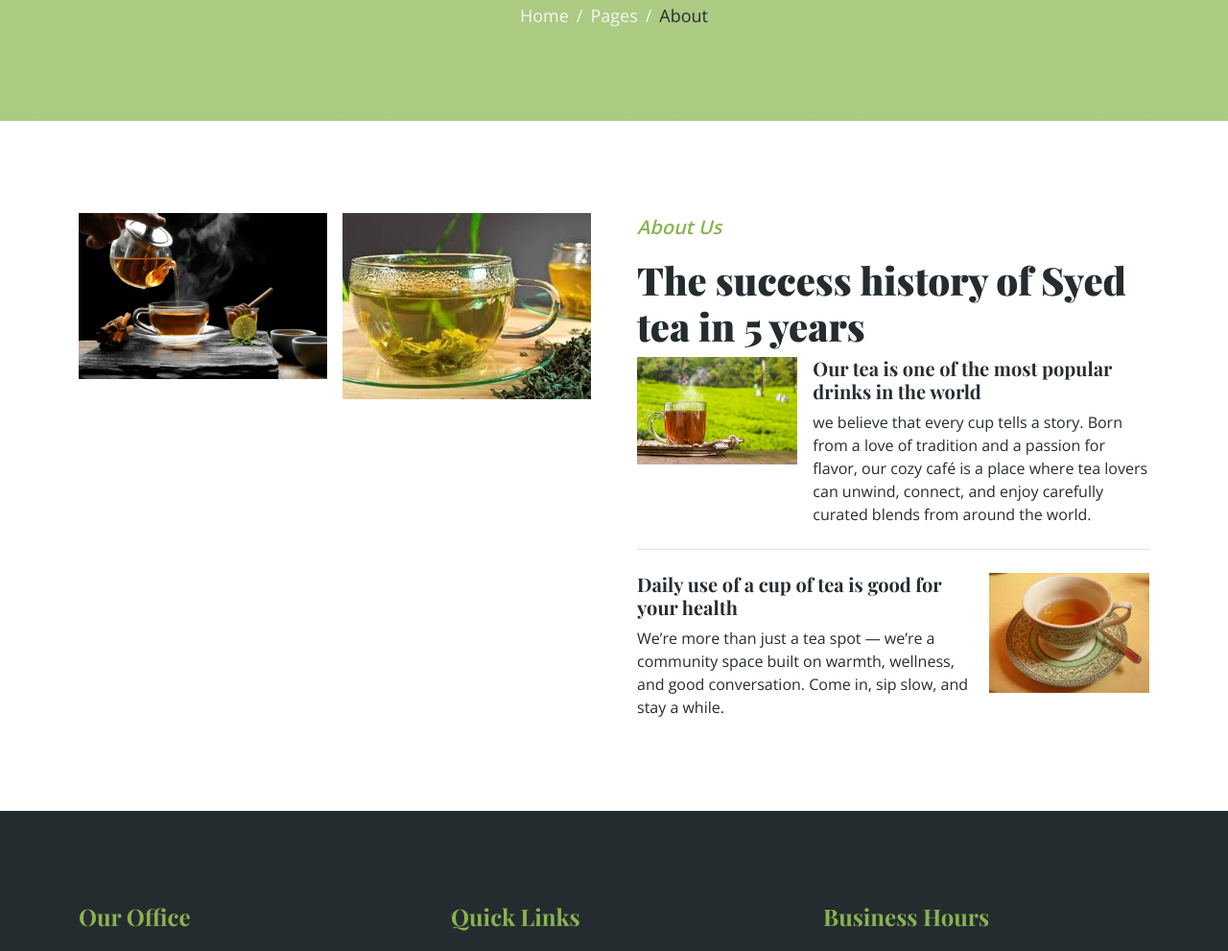
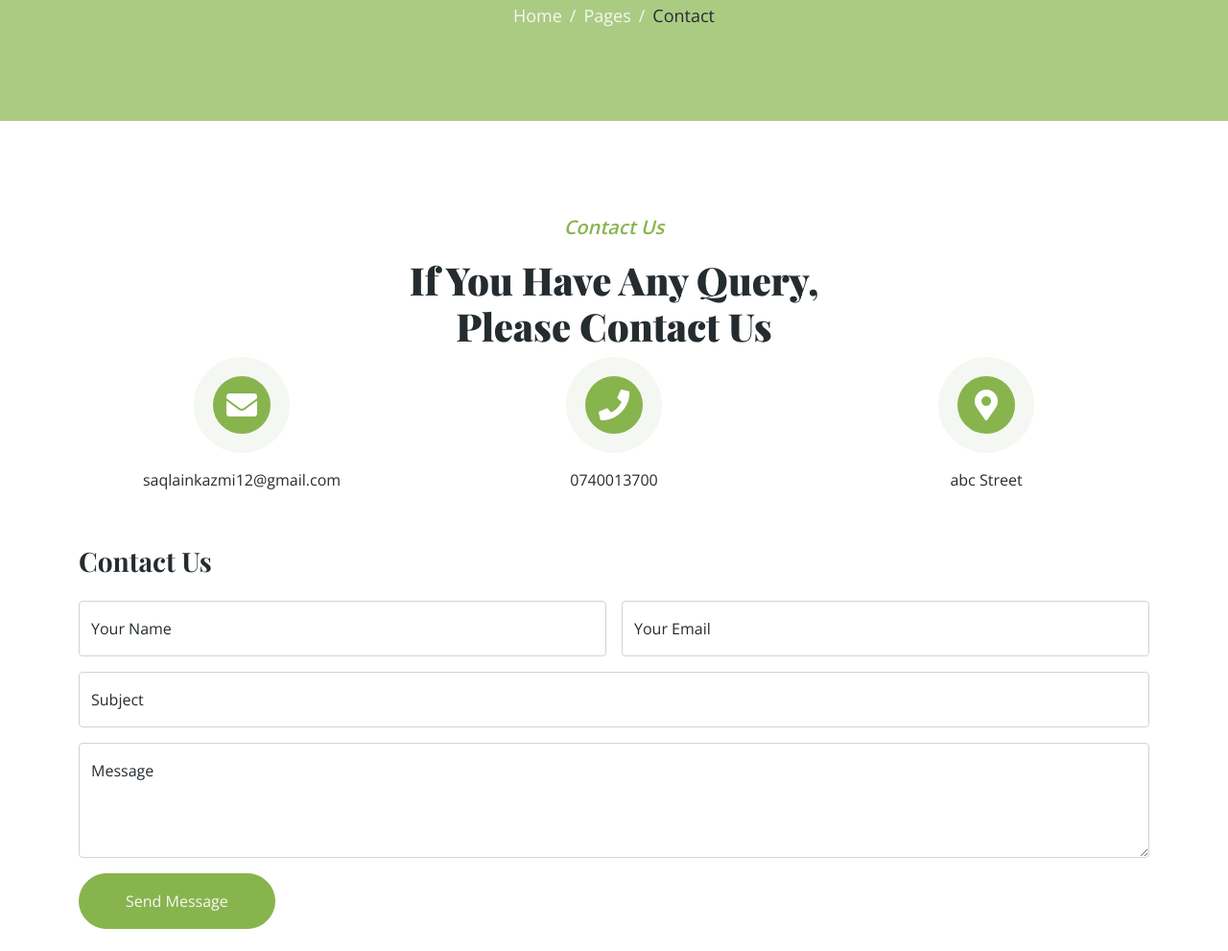
Before and after one commit to SyedKazmiDev/Tea-project, a plain HTML site: page contact.html in a window 1280 px wide. Shown: the part 277-1268 px from the top of the page at 96% size. Drawn offline with nearby package versions, Linux system fonts and the light colour scheme.

Commit message:
contact us page ready

```diff
--- a/about.html
+++ b/contact.html
@@ -36,11 +36,11 @@
                 </button>
                 <div class="collapse navbar-collapse" id="navbarCollapse">
                     <div class="navbar-nav ms-auto">
-                        <a href="index.html" class="nav-item nav-link active">Home</a>
+                        <a href="index.html" class="nav-item nav-link">Home</a>
                         <a href="about.html" class="nav-item nav-link">About</a>
                         <a href="product.html" class="nav-item nav-link">Products</a>
                         <a href="store.html" class="nav-item nav-link">Category</a>
-                        <a href="contact.html" class="nav-item nav-link">Contact</a>
+                        <a href="contact.html" class="nav-item nav-link active">Contact</a>
                     </div>
                 </div>
             </nav>
@@ -51,63 +51,85 @@
      <!-- Page Header Start -->
      <div class="container-fluid page-header py-5 mb-5 wow fadeIn" data-wow-delay="0.1s">
         <div class="container text-center py-5">
-            <h1 class="display-2 text-dark mb-4 animated slideInDown">About Us</h1>
+            <h1 class="display-2 text-dark mb-4 animated slideInDown">Contact Us</h1>
             <nav aria-label="breadcrumb animated slideInDown">
                 <ol class="breadcrumb justify-content-center mb-0">
                     <li class="breadcrumb-item"><a href="#">Home</a></li>
                     <li class="breadcrumb-item"><a href="#">Pages</a></li>
-                    <li class="breadcrumb-item text-dark" aria-current="page">About</li>
+                    <li class="breadcrumb-item text-dark" aria-current="page">Contact</li>
                 </ol>
             </nav>
         </div>
     </div>
     <!-- Page Header End -->
 
-     <!-- About Start -->
-     <div class="container-xxl py-5">
+
+    <!-- Contact Start -->
+    <div class="container-xxl contact py-5">
         <div class="container">
-            <div class="row g-5">
-                <div class="col-lg-6">
-                    <div class="row g-3">
-                        <div class="col-6 text-end">
-                            <img class="img-fluid bg-white w-100 mb-3 wow fadeIn" data-wow-delay="0.1s" src="img/0x0.webp" alt="">
-                            <!-- <img class="img-fluid bg-white w-50 wow fadeIn" data-wow-delay="0.2s" src="img/about-3.jpg" alt=""> -->
+            <div class="section-title text-center mx-auto wow fadeInUp" data-wow-delay="0.1s" style="max-width: 500px;">
+                <p class="fs-5 fw-medium fst-italic text-primary">Contact Us</p>
+                <h1 class="display-6">If You Have Any Query, Please Contact Us</h1>
             </div>
-                        <div class="col-6">
-                            <!-- <img class="img-fluid bg-white w-50 mb-3 wow fadeIn" data-wow-delay="0.3s" src="img/about-4.jpg" alt=""> -->
-                            <img class="img-fluid bg-white w-100 wow fadeIn" data-wow-delay="0.4s" src="img/images.jpg" alt="">
+            <div class="row g-5 mb-5">
+                <div class="col-md-4 text-center wow fadeInUp" data-wow-delay="0.3s">
+                    <div class="btn-square mx-auto mb-3">
+                        <i class="fa fa-envelope fa-2x text-white"></i>
+                    </div>
+                    <p class="mb-0">saqlainkazmi12@gmail.com</p>
+                </div>
+                <div class="col-md-4 text-center wow fadeInUp" data-wow-delay="0.4s">
+                    <div class="btn-square mx-auto mb-3">
+                        <i class="fa fa-phone fa-2x text-white"></i>
+                    </div>
+                    <p class="mb-0">0740013700</p>
+                </div>
+                <div class="col-md-4 text-center wow fadeInUp" data-wow-delay="0.5s">
+                    <div class="btn-square mx-auto mb-3">
+                        <i class="fa fa-map-marker-alt fa-2x text-white"></i>
+                    </div>
+                    <p class="mb-2">abc Street</p>
                 </div>
             </div>
-                </div>
-                <div class="col-lg-6 wow fadeIn" data-wow-delay="0.5s">
-                    <div class="section-title">
-                        <p class="fs-5 fw-medium fst-italic text-primary">About Us</p>
-                        <h1 class="display-6">The success history of Syed tea in 5 years</h1>
-                    </div>
-                    <div class="row g-3 mb-4">
-                        <div class="col-sm-4">
-                            <img class="img-fluid bg-white w-100" src="img/images (1).jpg" alt="">
-                        </div>
-                        <div class="col-sm-8">
-                            <h5>Our tea is one of the most popular drinks in the world</h5>
-                            <p class="mb-0">we believe that every cup tells a story. Born from a love of tradition and a passion for flavor, our cozy café is a place where tea lovers can unwind, connect, and enjoy carefully curated blends from around the world.</p>
+            <div class="row g-5">
+                <div class="col-lg-12 wow fadeInUp" data-wow-delay="0.1s">
+                    <h3 class="mb-4">Contact Us</h3>
+                    <form>
+                        <div class="row g-3">
+                            <div class="col-md-6">
+                                <div class="form-floating">
+                                    <input type="text" class="form-control" id="name" placeholder="Your Name">
+                                    <label for="name">Your Name</label>
                                 </div>
                             </div>
-                    <div class="border-top mb-4"></div>
-                    <div class="row g-3">
-                        <div class="col-sm-8">
-                            <h5>Daily use of a cup of tea is good for your health</h5>
-                            <p class="mb-0">We’re more than just a tea spot — we’re a community space built on warmth, wellness, and good conversation. Come in, sip slow, and stay a while.</p>
+                            <div class="col-md-6">
+                                <div class="form-floating">
+                                    <input type="email" class="form-control" id="email" placeholder="Your Email">
+                                    <label for="email">Your Email</label>
                                 </div>
-                        <div class="col-sm-4">
-                            <img class="img-fluid bg-white w-100" src="img/images (2).jpg" alt="">
+                            </div>
+                            <div class="col-12">
+                                <div class="form-floating">
+                                    <input type="text" class="form-control" id="subject" placeholder="Subject">
+                                    <label for="subject">Subject</label>
+                                </div>
+                            </div>
+                            <div class="col-12">
+                                <div class="form-floating">
+                                    <textarea class="form-control" placeholder="Leave a message here" id="message" style="height: 120px"></textarea>
+                                    <label for="message">Message</label>
+                                </div>
+                            </div>
+                            <div class="col-12">
+                                <button class="btn btn-primary rounded-pill py-3 px-5" type="submit">Send Message</button>
+                            </div>
+                        </div>
+                    </form>
                 </div>
             </div>
         </div>
     </div>
-        </div>
-    </div>
-    <!-- About End -->
+    <!-- Contact End -->
 
     <!-- Footer Start -->
     <div class="container-fluid bg-dark footer mt-5 py-5 wow fadeIn" data-wow-delay="0.1s">
--- a/css/style.css
+++ b/css/style.css
@@ -4,14 +4,6 @@
     --secondary: #FB9F38;
     --light: #F5F8F2;
     --dark: #252C30;
-}
-
-.back-to-top {
-    position: fixed;
-    display: none;
-    right: 30px;
-    bottom: 30px;
-    z-index: 99;
 }
 
 .fw-medium {
@@ -74,15 +66,6 @@
     top: -150px;
     transition: .5s;
 }
-
-/*.navbar .navbar-brand {
-    position: absolute;
-    padding: 0;
-    width: 170px;
-    height: 135px;
-    top: 0;
-    left: 0;
-}*/
 
 .navbar .navbar-nav .nav-link {
     margin-right: 35px;
```
Lines whose indentation alone changed are shown as unchanged.
